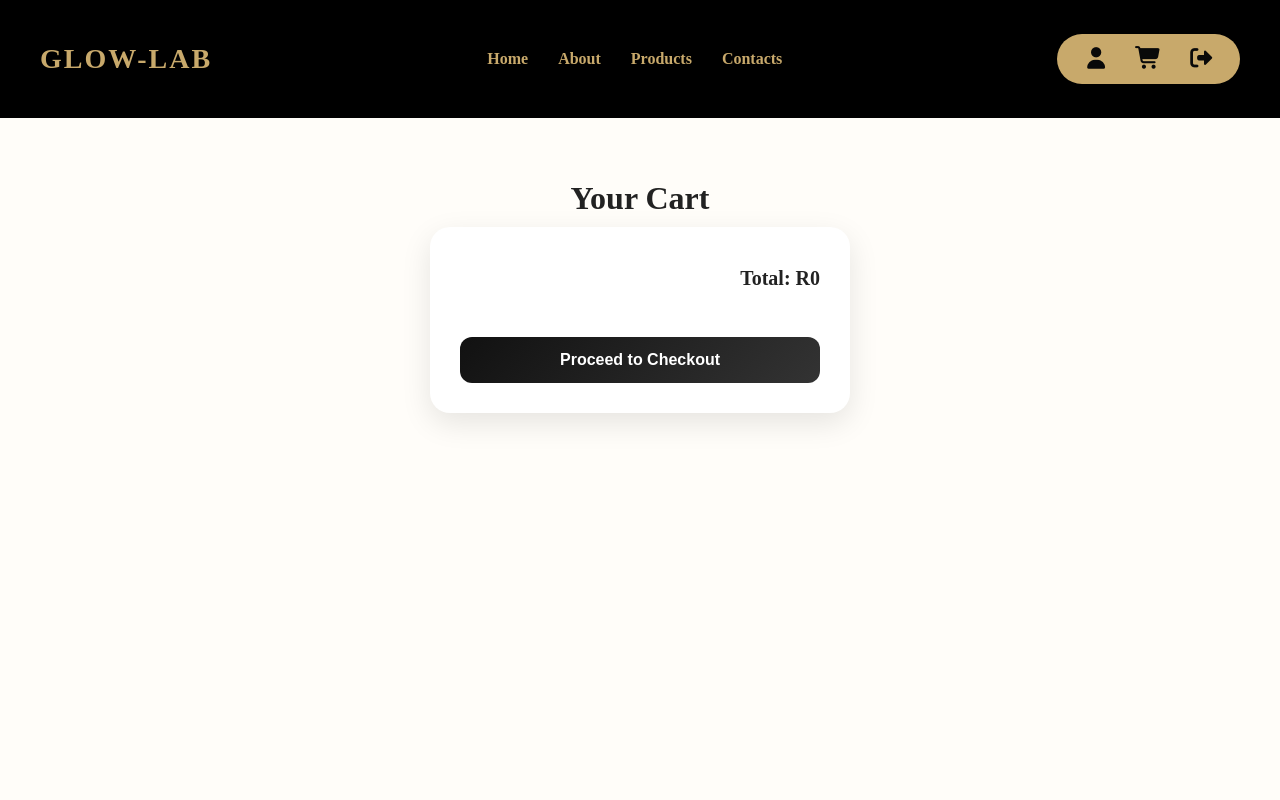
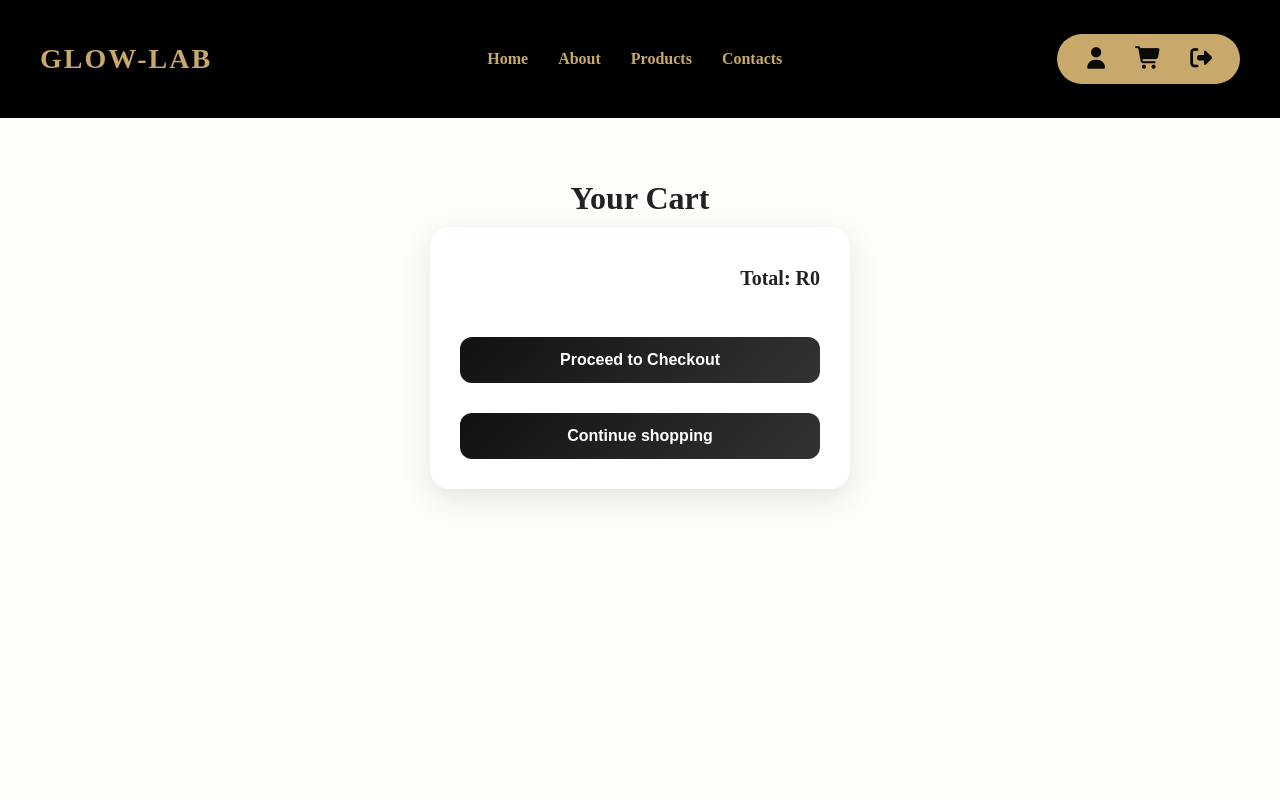
Before and after one commit to nomalintuli7-png/GlowLab-Sprintapp, an Angular app: page /cart in a window 1280 px wide. Shown: the top 800 px of the page. Built offline with nearby package versions, Linux system fonts and the light colour scheme.

Commit message:
cart css

```diff
--- a/src/app/pages/cart/cart.css
+++ b/src/app/pages/cart/cart.css
@@ -150,3 +150,17 @@
   .cart {
     padding: 20px 10px;
   }}
+
+  .continueshopping {
+    width: 100%;
+    padding: 14px;
+    margin-top: 15px;
+    border: none;
+    border-radius: 12px;
+    background: linear-gradient(135deg, #111, #333);
+    color: white;
+    font-size: 16px;
+    font-weight: bold;
+    cursor: pointer;
+    transition: 0.3s;
+  }
--- a/src/app/pages/cart/cart.html
+++ b/src/app/pages/cart/cart.html
@@ -29,3 +29,6 @@
   <button class="checkout-btn" (click)="checkout()">
     Proceed to Checkout
   </button>
+  <button class="continueshopping" (click)="shopping()">
+    Continue shopping
+  </button>
--- a/src/app/pages/cart/cart.ts
+++ b/src/app/pages/cart/cart.ts
@@ -20,6 +20,9 @@ export class CartComponent implements OnInit {
 
   ngOnInit(): void {
     this.loadCart();
+  }
+  shopping() {
+    this.router.navigate(['/products']);
   }
 
   loadCart() {
```
